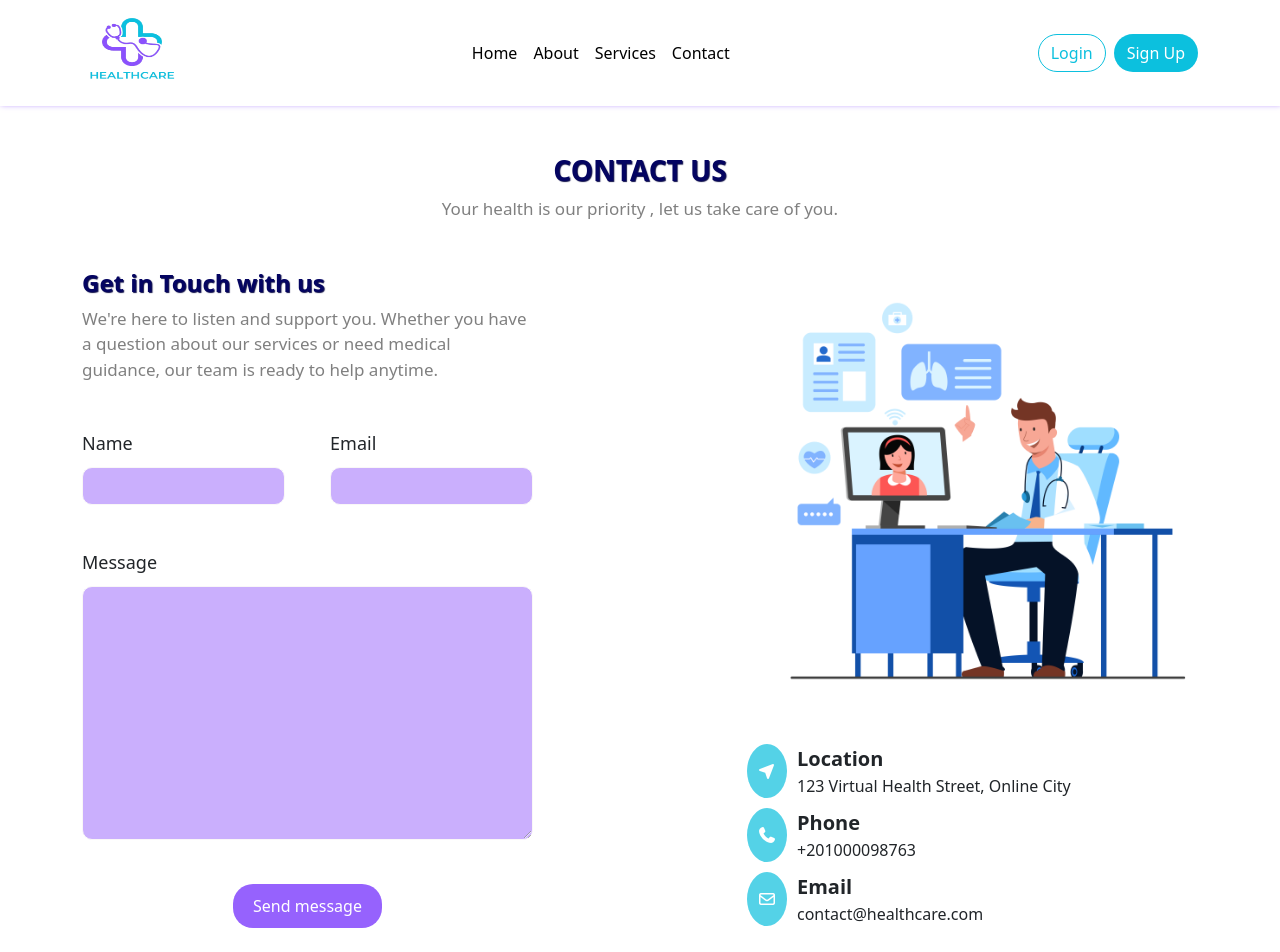
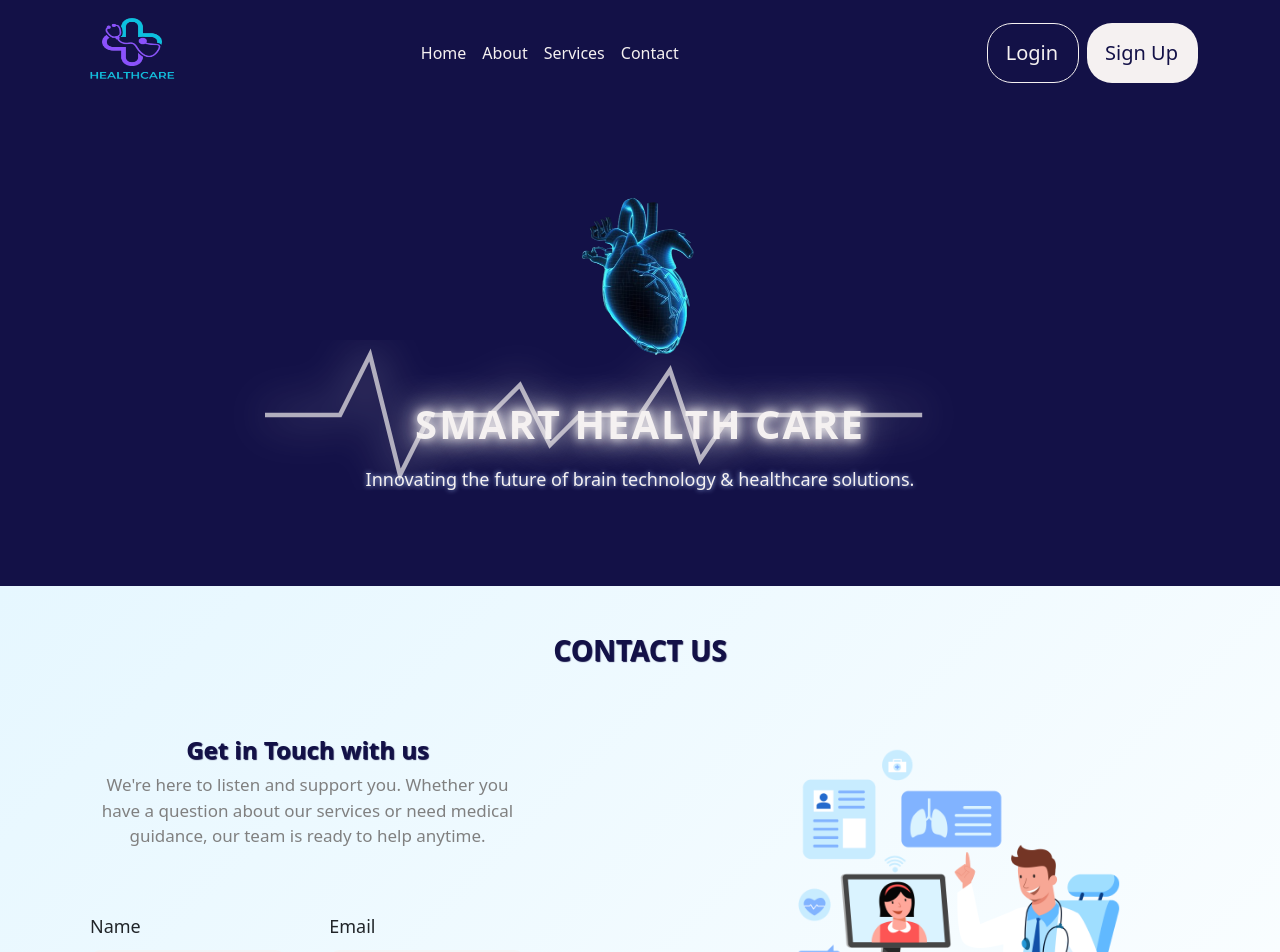
Before and after one commit to Rawanbahaa142/SMART_Health_Care-DEPI-, an Angular app: page / in a window 1280 px wide. Shown: the top 952 px of the page. Built offline with nearby package versions, Linux system fonts and the light colour scheme.

Commit message:
Interface Section

```diff
--- a/src/app/interface/interface.css
+++ b/src/app/interface/interface.css
@@ -1,168 +1,346 @@
-
-nav.navbar{
-    background-color: transparent;
+nav.navbar {
+    background-color: var(--background-color);
     box-shadow: 1px -2px 6px var(--assis-color);
 }
-nav.navbar .btn{
-    border-radius: 20px !important;
-    color: #fff;
-}
-nav.navbar .nav-link{
-    color:#000 !important;
-}
-nav.navbar .btn:first-child{
-    border: 1px solid var(--main-color);
-    color: var(--main-color);
-}
-nav.navbar .btn:first-child:hover{
-    background-color: var(--main-color);
-    color: #fff;
-}
-nav.navbar .btn:last-child{
-    background-color: var(--main-color);
+
+
+nav.navbar .btn {
+    border-radius:25px !important;
+    color: var(--text-color);
 }
 
-nav.navbar .btn:last-child:hover{
-    background-color: #fff;
-    color: var(--main-color);
-    border: 1px solid var(--main-color);
+nav.navbar .nav-link {
+    color: var(--text-color) !important;
 }
-nav.navbar .navbar-toggler:focus{
+
+nav.navbar .btn:first-child {
+    border: 1px solid var(--text-color);
+    color: var(--text-color);
+}
+
+nav.navbar .btn:first-child:hover {
+    background-color: var(--text-color);
+    color: var(--background-color);
+}
+
+nav.navbar .btn:last-child {
+    color: var(--background-color);
+    background-color: var(--text-color);
+}
+
+nav.navbar .btn:last-child:hover {
+    background-color: var(--background-color);
+    color: var(--text-color);
+    border: 1px solid var(--text-color);
+}
+
+nav.navbar .navbar-toggler:focus {
     box-shadow: none !important;
 }
-.hover-underline{
+
+.hover-underline {
     display: inline-block;
     position: relative;
 }
-.hover-underline::after{
+
+.hover-underline::after {
     content: '';
     position: absolute;
     width: 100%;
     height: 2px;
     bottom: 0;
     left: 0;
-    background-color: var(--main-color);
+    background-color: var(--text-color);
     transform: scaleX(0);
     transform-origin: center center;
     transition: transform 0.3s ease-out;
 }
-.hover-underline:hover::after{
+
+.hover-underline:hover::after {
     transform: scaleX(1);
 }
 
-nav.navbar .fas{
+nav.navbar .fas {
     width: fit-content;
 }
-nav.navbar button.navbar-toggler{
-    color: #0cc0de;
-    border: 2px solid #f7ebf9;
+
+nav.navbar button.navbar-toggler {
+    color: var(--background-color);
+    border: 2px solid var(--background-color);
 }
-nav.navbar ul.navbar-nav{
+
+nav.navbar ul.navbar-nav {
     margin-right: 30%;
 }
-nav.navbar .navbar-brand img[alt="Logo"]{
+
+nav.navbar .navbar-brand img[alt="Logo"] {
     transform: scale(1.5);
 }
-#Contact  .container img{
+
+/* End Nav Bar Style  */
+/* Start 3D brain Style */
+
+.heart-section {
+    position: relative;
+    height: 60vh;
+    display: flex;
+    background: var(--background-color);
+    /* background: linear-gradient(0deg, rgba(var(--background-color), 1) 0%, rgba(var(--background-color), 1) 100%); */
+    flex-direction: column;
+    justify-content: center;
+    align-items: center;
+    overflow: hidden;
+    text-align: center;
+    color: var(--text-color);
+}
+
+.heart-img {
+    width: 200px;
+    animation: beat 1s infinite;
+    z-index: 2;
+    /* filter: drop-shadow(0 0 10px); */
+}
+
+@keyframes beat {
+
+    0%,
+    100% {
+        transform: scale(1);
+    }
+
+    50% {
+        transform: scale(1.1);
+    }
+}
+
+.ecg {
+    position: absolute;
+    bottom: 20%;
+    left: 0;
+    width: 100%;
+    height: 150px;
+    stroke-dasharray: 1000;
+    stroke-dashoffset: 1000;
+    animation: draw 3s linear infinite;
+    z-index: 1;
+    opacity: 0.7;
+}
+
+.ecg polyline {
+    stroke: #f5f1f1;
+    filter: drop-shadow(0 0 15px #f5f1f1);
+    text-shadow: 0 0 10px #f5f1f1, 0 0 20px #f5f1f1, 0 0 40px #f5f1f1;
+
+}
+
+@keyframes draw {
+    to {
+        stroke-dashoffset: 0;
+    }
+}
+
+.intro-title {
+    margin-top: 20px;
+    font-size: 40px;
+    font-weight: bold;
+    letter-spacing: 2px;
+    color: #f5f1f1;
+    text-shadow: 0 0 10px #f5f1f1, 0 0 20px #f5f1f1, 0 0 40px #f5f1f1;
+}
+
+.intro-text {
+    color: #f5f1f1;
+    font-size: 18px;
+    margin-top: 10px;
+    text-shadow: 0 0 5px #a3bffa;
+}
+
+/* End 3D brain Style */
+
+
+/* Start Contact Section Style*/
+#Contact{
+    background: linear-gradient(135deg, #e6f7ff, #ffffff);
+
+}
+#Contact .container img {
     max-width: 270px;
     min-width: 100%;
     display: block;
     margin: auto;
 }
-#Contact .head>p:first-child , #Contact .head+div>div:first-child>div p:first-child{
-    color: rgb(4, 4, 97);
-    text-shadow: 1px 1px 1px rgb(15, 15, 73);
+
+#Contact .head>p:first-child,
+#Contact .head+div>div:first-child>div p:first-child {
+    color:var(--background-color);
+    text-shadow: 1px 1px 1px var(--background-color);
 }
-#Contact .head>p:last-child , #Contact .head+div>div:first-child>div p:last-child{
+
+#Contact .head+p:last-child,
+#Contact .head+div>div:first-child>div p:last-child {
     color: grey;
     font-size: 17px;
 }
+.left-side{
+    /* border: 1px solid #f5f1f1;
+    box-shadow: 1px -2px 6px var(--text-color); */
+    padding: 20px;
+    align-items: center;
+    text-align: center;
+    justify-content: center;
+    display: flex;
+    flex-direction: column;
 
-#Contact form{
-    gap :20px;
+
+}
+
+#Contact form {
+    gap: 20px;
 }
 
 #Contact form>div:first-child,
-#Contact form>div:nth-child(2){
- width:45%;
+#Contact form>div:nth-child(2) {
+    width: 45%;
 }
-#Contact label{
+
+#Contact label {
     margin-bottom: 10px;
     font-size: 18px;
+    text-align:left;
 }
-#Contact input , #Contact textarea{
+
+#Contact input,
+#Contact textarea {
     border: 0;
     padding: 6px;
     border-radius: 10px;
-    background-color:var(--assis-color);
+    background-color:#f5f1f1;
     opacity: 0.5;
     outline: 0;
     border: 1px solid #f5f1f1;
 }
 
-#Contact button{
-    border: 0;
-    padding: 10px 20px;
-    border-radius: 20px;
-    color: #fff;
-    background-color: var(--assis-color);
-    transition: 0.4s ease;
+button {
+    font-family: inherit;
+    font-size: 20px;
+    background: var(--background-color);
+    color: var(--text-color);
+    padding: 0.7em 1em;
+    padding-left: 0.9em;
+    display: flex;
+    align-items: center;
+    border: none;
+    border-radius: 16px;
+    overflow: hidden;
+    transition: all 0.2s;
+    cursor: pointer;
+  }
+
+  button span {
+    display: block;
+    margin-left: 0.3em;
+    transition: all 0.3s ease-in-out;
+  }
+
+  button svg {
+    display: block;
+    transform-origin: center center;
+    transition: transform 0.3s ease-in-out;
+  }
+
+  button:hover .svg-wrapper {
+    animation: fly-1 0.6s ease-in-out infinite alternate;
+  }
+
+  button:hover svg {
+    transform: translateX(1.2em) rotate(45deg) scale(1.1);
+  }
+
+  button:hover span {
+    transform: translateX(5em);
+  }
+
+  button:active {
+    transform: scale(0.95);
+  }
+
+  @keyframes fly-1 {
+    from {
+      transform: translateY(0.1em);
+    }
+
+    to {
+      transform: translateY(-0.1em);
+    }
   }
 
 
-#Contact button:hover{
-    background-color: #6625e9;
-}
-#Contact img+div{
-    gap:10px;
-}
-#Contact img+div>div{
+#Contact img+div {
     gap: 10px;
 }
-#Contact img+div>div>div p:first-child{
+
+#Contact img+div>div {
+    gap: 10px;
+
+}
+
+#Contact img+div>div>div p:first-child {
     font-size: 20px;
+
 }
-#Contact img+div>div>div p{
+
+#Contact img+div>div>div p {
     margin-bottom: 0;
 }
-#Contact img+div>div span{
-    background-color: var(--main-color);
-    opacity: 0.7;
-    color: #fff;
+
+#Contact img+div>div span {
+    background-color: var(--background-color);
+    /* opacity: 0.7; */
+    color: var(--text-color);
     padding: 10px;
     border-radius: 50%;
     transition: 0.4s ease;
 }
-#Contact img+div>div span:hover{
+#Contact img+div>div span p{
+    margin-bottom: 0;
+    color: var(--background-color);
+}
+
+#Contact img+div>div span:hover {
     opacity: 1;
 }
 
 
 /* media  */
-@media (max-width:992px){
-    #Contact .row>div:first-child{
+@media (max-width:992px) {
+    #Contact .row>div:first-child {
         order: 2;
-        & p:first-child{
+
+        & p:first-child {
             text-align: center;
         }
     }
-    #Contact .row>div:last-child{
+
+    #Contact .row>div:last-child {
         order: 1;
         margin-bottom: 50px;
 
     }
-#Contact img+div>div{
+
+    #Contact img+div>div {
         flex-direction: column;
         align-items: center;
 
     }
-#Contact img+div>div{
-    align-items: center ;
+
+    #Contact img+div>div {
+        align-items: center;
     }
-#Contact img+div{
+
+    #Contact img+div {
         justify-content: center;
         text-align: center;
         flex-wrap: wrap;
-    gap:30px;
+        gap: 30px;
     }
 }
--- a/src/app/interface/interface.html
+++ b/src/app/interface/interface.html
@@ -6,7 +6,8 @@
     <title>Health Care</title>
 </head>
 <body>
-    <nav class="navbar navbar-expand-lg bg-transparent ">
+
+    <nav class="navbar navbar-expand-lg">
     <div class="container">
 
     <a class="navbar-brand" href="#">
@@ -34,18 +35,45 @@
     </div>
   </div>
 </nav>
+<!-- Start 3d Animation -->
+<!-- <section class="hero">
+  <div class="hero-content">
+    <div class="text-box">
+      <h1>SMART Health Care</h1>
+      <p>Innovating the future of brain technology & healthcare solutions.</p>
+      <button>Explore Now</button>
+    </div>
+
+    <div class="brain-box">
+      <img src="/brain_3d-removebg-preview.png" alt="Brain Image" class="brain-img" />
+    </div>
+  </div>
+</section> -->
+
+<div class="heart-section">
+  <img src="/pngtree-3d-illustration-of-a-human-heart-in-bluish-light-picture-image_2676710-removebg-preview.png" alt="Heart" class="heart-img"  style="width: 350px;"/>
+  <svg class="ecg" xmlns="http://www.w3.org/2000/svg" viewBox="0 0 500 100">
+    <polyline
+      points="0,50 50,50 70,10 90,90 110,50 150,50 170,30 190,70 210,50 250,50 270,20 290,80 310,50 350,50 400,50 500,50"
+      fill="none"
+      stroke="#6b46c1"
+      stroke-width="3" />
+  </svg>
+  <h1 class="intro-title">SMART HEALTH CARE</h1>
+  <p class="intro-text">Innovating the future of brain technology & healthcare solutions.</p>
+</div>
 
 
+ <!-- End 3d Animation  -->
 <section id="Contact" class="p-5">
   <div class="container">
     <div class="head text-center mb-5">
       <p class="h3 fw-bold">CONTACT US</p>
-      <p>Your health is our priority , let us take care of you.</p>
     </div>
 
     <div class="row justify-content-between">
 
-    <div class="col-12 col-lg-5 ">
+    <div class="col-12 col-lg-5 left-side">
       <div class="mb-5">
         <p class="h4 fw-bold">Get in Touch with us</p>
          <p>We're here to listen and support you. Whether you have a question about our services or need medical guidance, our team is ready to help anytime.</p>
@@ -66,18 +94,38 @@
         <textarea type="text" id="message" name="message" class="w-100" rows="10"></textarea>
       </div>
 
-       <div class="text-center w-100"> <button type="submit">Send message</button></div>
+
+<button>
+  <div class="svg-wrapper-1">
+    <div class="svg-wrapper">
+      <svg
+        xmlns="http://www.w3.org/2000/svg"
+        viewBox="0 0 24 24"
+        width="24"
+        height="24"
+      >
+        <path fill="none" d="M0 0h24v24H0z"></path>
+        <path
+          fill="currentColor"
+          d="M1.946 9.315c-.522-.174-.527-.455.01-.634l19.087-6.362c.529-.176.832.12.684.638l-5.454 19.086c-.15.529-.455.547-.679.045L12 14l6-8-8 6-8.054-2.685z"
+        ></path>
+      </svg>
+    </div>
+  </div>
+  <span>Send</span>
+</button>
+
        </form>
     </div>
 
-       <div class="col-12 col-lg-5 ">
+       <div class="col-12 col-lg-5 right-side">
         <img src="/—Pngtree—male doctor consults patient online_7693681.png" alt="Doctor Avatar">
         <div class=" d-flex flex-row mt-4 flex-lg-column ">
 
         <div class="d-flex">
           <span class="d-flex align-items-center justify-content-center"><i class="fas fa-location-arrow"></i></span>
           <div>
-            <p class="fw-bold">Location</p>
+            <p class="fw-bold ">Location</p>
             <p>123 Virtual Health Street, Online City</p>
           </div>
         </div>
--- a/src/styles.css
+++ b/src/styles.css
@@ -2,6 +2,8 @@
 :root{
     --main-color:#0cc0de;
     --assis-color:#9662fd;
+    --background-color:#131147;
+    --text-color:#f5f1f1;
 }
 
 a{
@@ -11,3 +13,6 @@ a{
 ul{
     list-style: none;
 }
+.d-flex{
+    display: flex;
+}
```
Also changed, not shown: public/brain_3d-removebg-preview.png (added), public/pngtree-3d-illustration-of-a-human-heart-in-bluish-light-picture-image_2676710-removebg-preview.png (added). Lines whose indentation alone changed are shown as unchanged.
